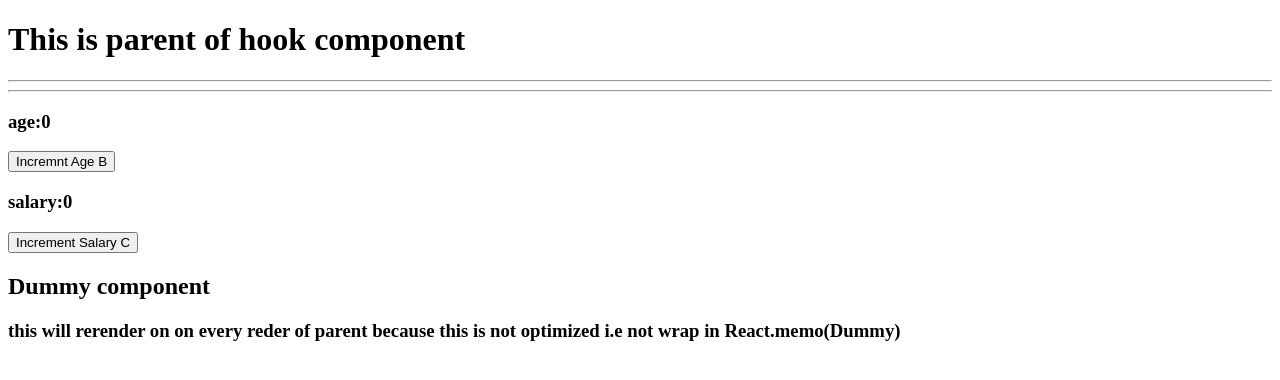
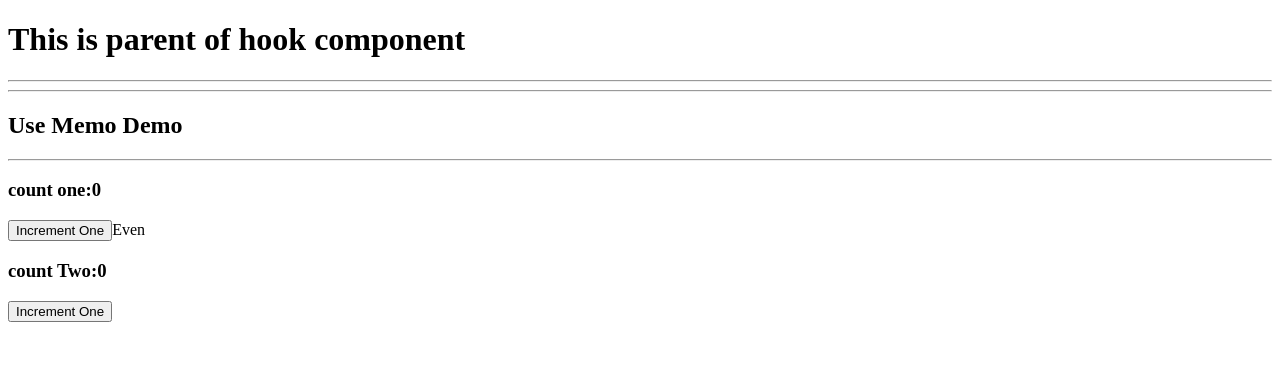
Before and after one commit to shivam-7Dev/reactBasics-ClassBased, a React (Vite) app: page / in a window 1280 px wide. Shown: the top 380 px of the page. Built offline with nearby package versions, Linux system fonts and the light colour scheme; no server answers.

Commit message:
added the useMemo hook

```diff
--- a/src/functional-componets/HookDemo.jsx
+++ b/src/functional-componets/HookDemo.jsx
@@ -13,6 +13,7 @@ import UseReducerCounter from "./useReducer/UseReducerCounter";
 import Form from "./useReducer/Form";
 import ConsumerTwo from "./ConsumerTwo";
 import UseCallbackDemo from "./useCallback/UseCallbackDemo";
+import UseMemoDemo from "./useMemo/UseMemoDemo";
 
 const userContext = React.createContext();
 const idContext = React.createContext();
@@ -83,7 +84,8 @@ const HookDemo = () => {
           {/* <UseReducerCounter /> */}
           {/* <Form /> */}
           {/* <ConsumerTwo /> */}
-          <UseCallbackDemo />
+          {/* <UseCallbackDemo /> */}
+          <UseMemoDemo />
         </div>
       </globalValue.Provider>
     </userContext.Provider>
--- /dev/null
+++ b/src/functional-componets/useMemo/UseMemoDemo.jsx
@@ -0,0 +1,55 @@
+import React, { useState, useMemo } from "react";
+
+const UseMemoDemo = () => {
+  const [counterOne, setCounterOne] = useState(0);
+  const [counterTwo, setCounterTwo] = useState(0);
+
+  const incrementOne = () => {
+    setCounterOne(counterOne + 1);
+  };
+
+  const incrementTwo = () => {
+    setCounterTwo(counterTwo + 1);
+  };
+
+  //function to evaluate even or odd i.e doing some calculation on a state or prop
+  //Note: here isEven is not a function now. The useMemo hook returns a memoized value of the return value of callback passed to useMemo()
+  const isEven = useMemo(() => {
+    console.log("ran");
+    for (let i = 0; i < 1000000000; i++) {}
+    return counterOne % 2 === 0;
+  }, [counterOne]);
+
+  return (
+    <div>
+      <h2>Use Memo Demo</h2>
+      <hr />
+      <h3>
+        count one:
+        {counterOne}
+      </h3>
+      <button onClick={incrementOne}>Increment One</button>
+      <span>{isEven ? "Even" : "Odd"}</span>
+      <h3>
+        count Two:
+        {counterTwo}
+      </h3>
+      <button onClick={incrementTwo}>Increment One</button>
+    </div>
+  );
+};
+
+export default UseMemoDemo;
+
+/**
+ * Every time state updates the component re renders and when the component rerenders the isEven() is called again
+ * the expensive calculation is done again.
+ * we can stop this from happening by telling react not to calculate cetain values when unnecessary, especially the one which takes a long time to compute
+ * We use the useMemo hook to memoize the expensive computation.
+ * The computation will only be re-executed when the dependencies in the dependency array change
+ * if dependency array is empty ([]), the computation will only be executed once, during the initial render.
+ * useMemo(callback,[]): the first value is a function whose value needs to be cashed
+        The second value to useMemo we need to specify the dependencies out function depends on the value of counter one
+        so counter one needs to be passed in this particular example.
+        If the counterOne changes the react will recompute the values and not return the cashed value
+ */
```
